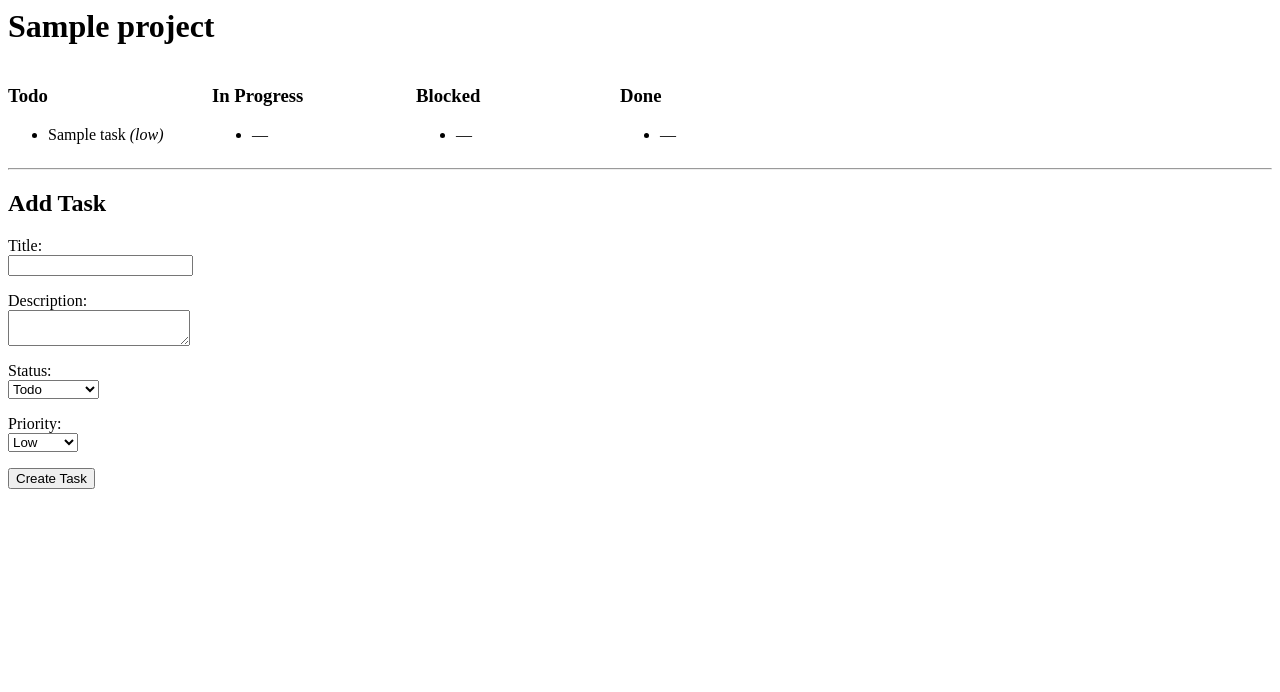
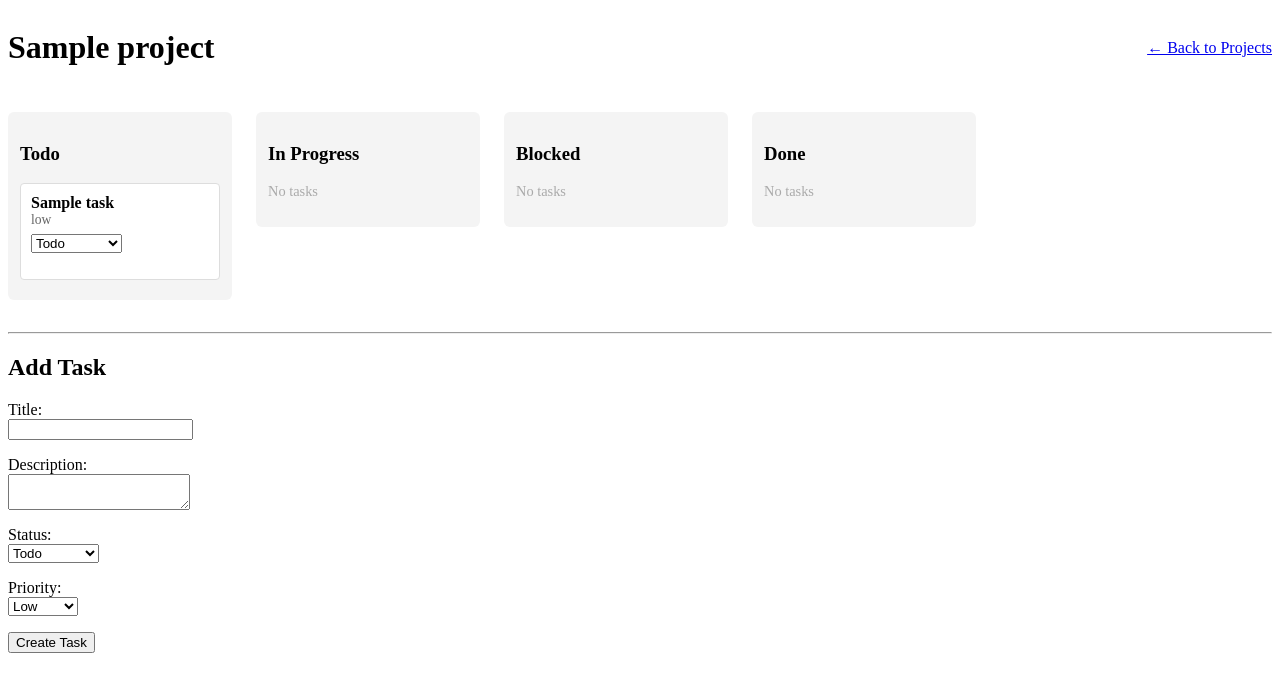
Before and after one commit to Suvojeet-Haldar/TeamFlow, a Django app: page /projects/1/ in a window 1280 px wide. Shown: the top 692 px of the page. Run offline with Django 5.2, Linux system fonts and the light colour scheme; a user stored in the database is signed in; tables that the repository leaves empty hold one stand-in row (values such as "Sample post").

Commit message:
TeamFlow v4: task status updates from Kanban board
- Added update_task_status view
- Tasks can now be moved between columns via dropdown
- Refactored project_detail to use columns context
- Added back to projects link on project detail page

```diff
--- a/core/templates/core/project_detail.html
+++ b/core/templates/core/project_detail.html
@@ -1,70 +1,48 @@
-<h1>{{ project.name }}</h1>
+<div style="display:flex; justify-content:space-between; align-items:center;">
+    <h1>{{ project.name }}</h1>
+    <a href="/projects/">← Back to Projects</a>
+</div>
 
-<div style="display: flex; gap: 24px; align-items: flex-start;">
+<div style="display:flex; gap:24px; align-items:flex-start; margin-top:24px;">
 
-    <div style="min-width: 180px;">
-        <h3>Todo</h3>
-        <ul>
-            {% for task in todo_tasks %}
-                <li>{{ task.title }} <em>({{ task.priority }})</em></li>
-            {% empty %}
-                <li>—</li>
-            {% endfor %}
-        </ul>
+    {% for column_name, column_tasks in columns %}
+    <div style="min-width:200px; background:#f4f4f4; padding:12px; border-radius:6px;">
+        <h3>{{ column_name }}</h3>
+        {% for task in column_tasks %}
+            <div style="background:white; padding:10px; margin-bottom:8px; border-radius:4px; border:1px solid #ddd;">
+                <strong>{{ task.title }}</strong>
+                <div style="font-size:0.85em; color:#666;">{{ task.priority }}</div>
+                <form method="POST" action="/tasks/{{ task.id }}/update-status/" style="margin-top:6px;">
+                    {% csrf_token %}
+                    <select name="status" onchange="this.form.submit()">
+                        <option value="todo" {% if task.status == "todo" %}selected{% endif %}>Todo</option>
+                        <option value="in_progress" {% if task.status == "in_progress" %}selected{% endif %}>In Progress</option>
+                        <option value="blocked" {% if task.status == "blocked" %}selected{% endif %}>Blocked</option>
+                        <option value="done" {% if task.status == "done" %}selected{% endif %}>Done</option>
+                    </select>
+                </form>
+            </div>
+        {% empty %}
+            <p style="color:#aaa; font-size:0.9em;">No tasks</p>
+        {% endfor %}
     </div>
-
-    <div style="min-width: 180px;">
-        <h3>In Progress</h3>
-        <ul>
-            {% for task in progress_tasks %}
-                <li>{{ task.title }} <em>({{ task.priority }})</em></li>
-            {% empty %}
-                <li>—</li>
-            {% endfor %}
-        </ul>
-    </div>
-
-    <div style="min-width: 180px;">
-        <h3>Blocked</h3>
-        <ul>
-            {% for task in blocked_tasks %}
-                <li>{{ task.title }} <em>({{ task.priority }})</em></li>
-            {% empty %}
-                <li>—</li>
-            {% endfor %}
-        </ul>
-    </div>
-
-    <div style="min-width: 180px;">
-        <h3>Done</h3>
-        <ul>
-            {% for task in done_tasks %}
-                <li>{{ task.title }} <em>({{ task.priority }})</em></li>
-            {% empty %}
-                <li>—</li>
-            {% endfor %}
-        </ul>
-    </div>
+    {% endfor %}
 
 </div>
 
-<hr>
-
+<hr style="margin-top:32px;">
 <h2>Add Task</h2>
 
 <form method="POST">
     {% csrf_token %}
-
     <p>
         Title:<br>
         <input type="text" name="title" required>
     </p>
-
     <p>
         Description:<br>
         <textarea name="description"></textarea>
     </p>
-
     <p>
         Status:<br>
         <select name="status">
@@ -74,7 +52,6 @@
             <option value="done">Done</option>
         </select>
     </p>
-
     <p>
         Priority:<br>
         <select name="priority">
@@ -84,6 +61,5 @@
             <option value="urgent">Urgent</option>
         </select>
     </p>
-
     <button type="submit">Create Task</button>
 </form>
--- a/core/urls.py
+++ b/core/urls.py
@@ -2,6 +2,7 @@ from django.urls import path
 from . import views
 
 urlpatterns = [
-    path('projects/', views.project_list, name='project_list'),
-    path('projects/<int:project_id>/', views.project_detail, name='project_detail'),
+    path("projects/", views.project_list, name="project_list"),
+    path("projects/<int:project_id>/", views.project_detail, name="project_detail"),
+    path("tasks/<int:task_id>/update-status/", views.update_task_status, name="update_task_status"),
 ]
--- a/core/views.py
+++ b/core/views.py
@@ -31,9 +31,23 @@ def project_detail(request, project_id):
 
     context = {
         "project": project,
-        "todo_tasks": Task.objects.filter(project=project, status="todo"),
-        "progress_tasks": Task.objects.filter(project=project, status="in_progress"),
-        "blocked_tasks": Task.objects.filter(project=project, status="blocked"),
-        "done_tasks": Task.objects.filter(project=project, status="done"),
+        "columns": [
+            ("Todo", Task.objects.filter(project=project, status="todo")),
+            ("In Progress", Task.objects.filter(project=project, status="in_progress")),
+            ("Blocked", Task.objects.filter(project=project, status="blocked")),
+            ("Done", Task.objects.filter(project=project, status="done")),
+        ]
     }
     return render(request, "core/project_detail.html", context)
+
+@login_required
+def update_task_status(request, task_id):
+    task = get_object_or_404(Task, id=task_id)
+
+    if request.method == "POST":
+        new_status = request.POST.get("status")
+        if new_status in ["todo", "in_progress", "blocked", "done"]:
+            task.status = new_status
+            task.save()
+
+    return redirect("project_detail", project_id=task.project.id)
```
